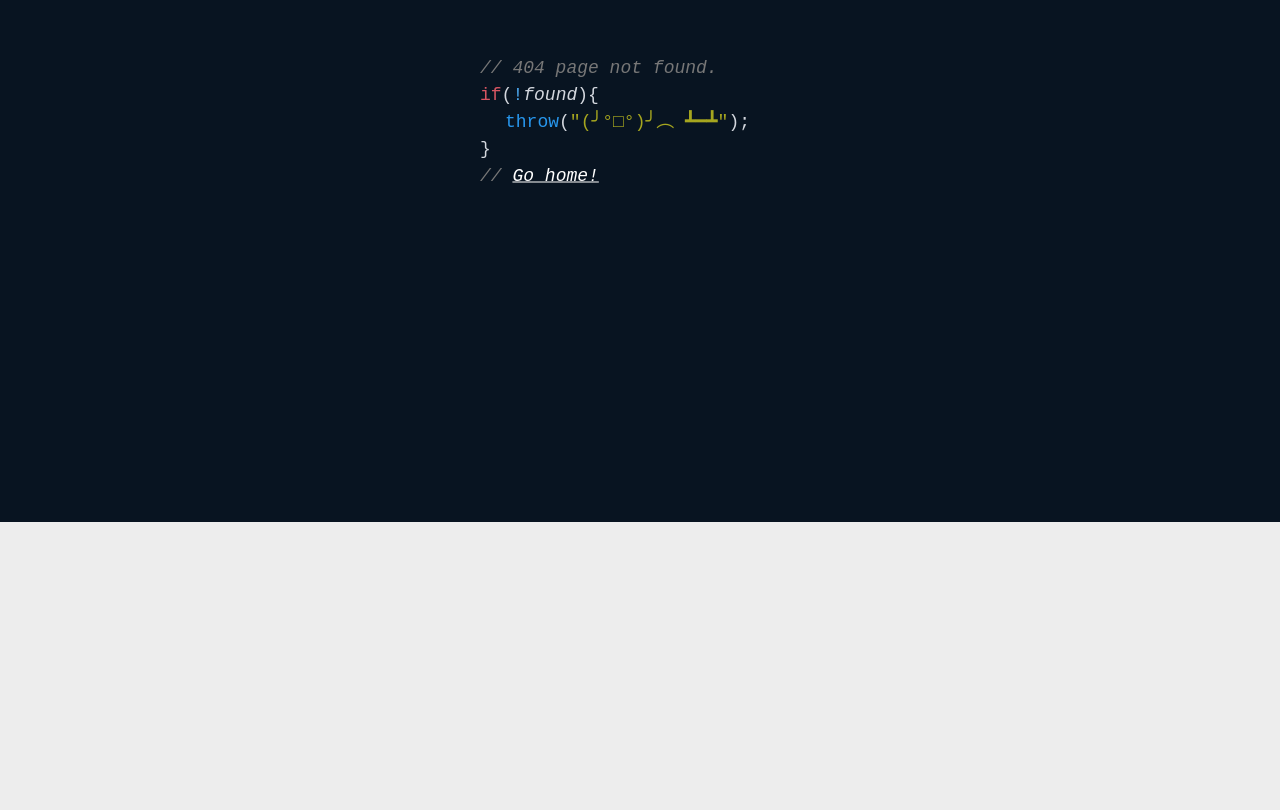
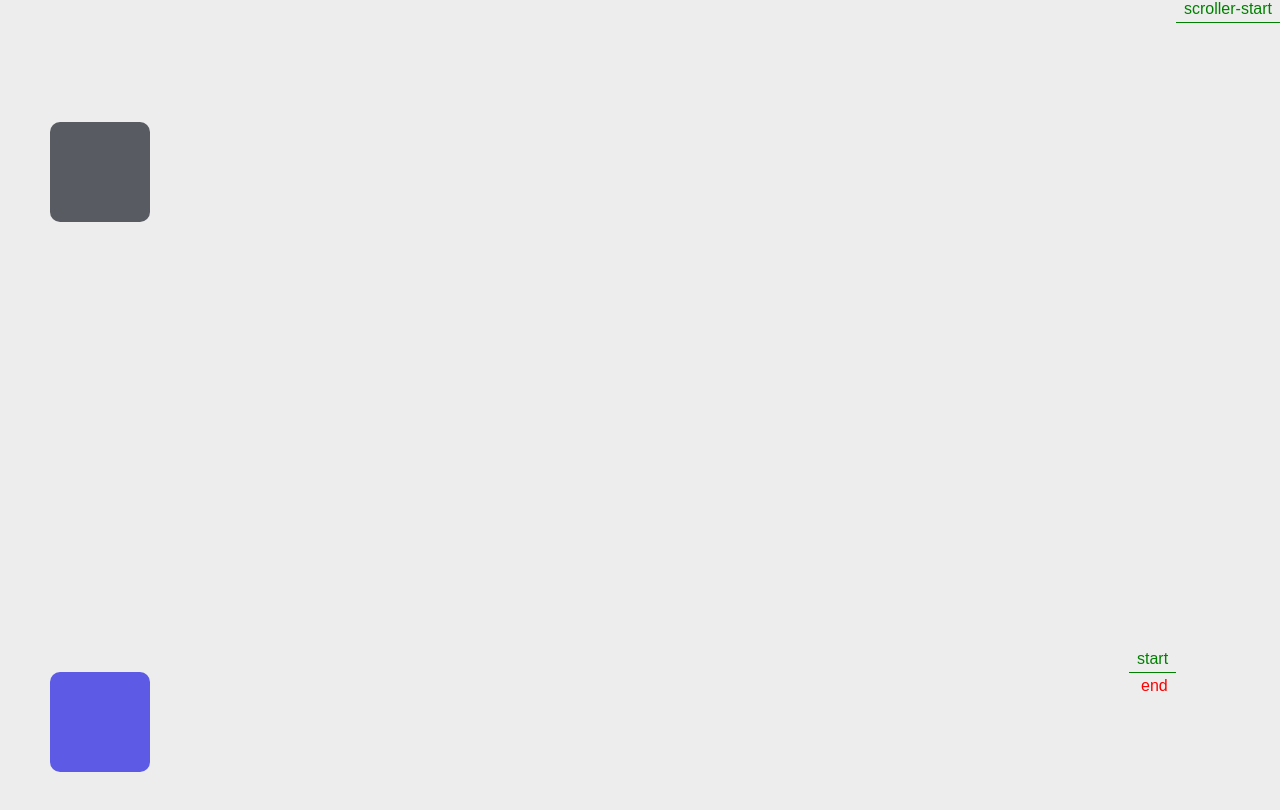
Before and after one commit to dypbkb1314/yolora, a React app: page /gsap in a window 1280 px wide. Before the commit this address had no page. Shown: the part 278-1088 px from the top of the page. Before the commit the page ends 800 px from the top, so only its background shows below. Built offline with nearby package versions, Linux system fonts and the light colour scheme.

Commit message:
feat: update

```diff
--- a/package.json
+++ b/package.json
@@ -35,6 +35,7 @@
     "eslint-webpack-plugin": "^3.1.1",
     "file-loader": "^6.2.0",
     "fs-extra": "^10.0.0",
+    "gsap": "^3.12.4",
     "html-webpack-plugin": "^5.5.0",
     "identity-obj-proxy": "^3.0.0",
     "isomorphic-unfetch": "^4.0.2",
--- /dev/null
+++ b/src/pages/gsap/index.jsx
@@ -0,0 +1,83 @@
+import React, { useEffect, useRef, useLayoutEffect } from 'react';
+import gsap from 'gsap';
+import { ScrollTrigger } from 'gsap/ScrollTrigger';
+import './index.less';
+
+gsap.registerPlugin(ScrollTrigger);
+
+const Child = ({className, children}) => {
+    return <div className={"box " + className}>{children}</div>
+}
+
+export default function Gsap(){
+    const boxRef = useRef(null);
+
+    useLayoutEffect(() => {
+        let ctx = gsap.context(() => {
+            gsap.to(".box", {
+                x: 400,
+                duration: 2,
+                scrollTrigger: {
+                    trigger: ".box",
+                    pin: ".box",
+                    markers: true,
+                    start: 'top 300px', // 距离视口顶部300触发
+                    end: 'top 100px', // 距离视口顶部100停止
+                    scrub: true,
+                },
+            });
+        })
+        return () => ctx.revert()
+    })
+
+    return (
+        <div ref={boxRef} style={{ height: '500vh' }}>
+            <div className="box"></div>
+            <div className="animate"></div>
+        </div>
+    )
+}
+
+// scrollTrigger: {
+//     trigger: '.selector', // 选择器或元素
+//         start: 'top center',  // [trigger start] [scrollor start] 位置
+//         // 或者使用相对量： '+=500'
+//         end: '20px 80%',      // [trigger end] [scrollor end] 位置
+//         scrub: true,          // ⭐ 是否跟随滚动条滚动 或者 追赶时间（单位s）
+//         pin: true,            // ⭐ 或者 要pin的选择器或者元素
+//
+//         // 只用于开发模式，
+//         // 或 {startColor: '#fff', endColor: 'red'} 自定义标记颜色
+//         markers: true,
+//         // 对应事件： onEnter onLeave onEnterBack onLeaveBack
+//         // 其余可选actions: complete | reverse | none
+//         toggleActions: 'play pause resume reset', // ⭐
+//         toggleClass: 'active',
+//         fastScrollEnd: true,       // 或者 速度值
+//         containerAnimation: tween, // 线性动画
+//         id: 'my-id',
+//         anticipatePin: 1, // 可能避免跳跃
+//         snap: {
+//         // 或者 ’labels‘ 或者 函数 或者 数组
+//         snapTo: 1 / 10, // 进度增量，每次 1 / 10
+//             duration: 0.5,
+//             direction: true,
+//             ease: 'power3',
+//             onComplete: callback,
+//         // 其它回调： onStart, onInterrupt
+//     },
+//     pinReparent: true,         // 在pin的时候移到 documentElement
+//         pinSpacing: true,          // ⭐
+//         pinType: 'transform',      // 或者 'fixed'
+//         pinnedContainer: '.selector',
+//         preventOverlaps: true,     // 或任意 字符串
+//         once: true,
+//         endTrigger: '.selector',   // selector | element
+//         horizontal: true,          // 切换模式
+//         invalidateOnRefresh: true, // 刷新时清除开始值
+//         refreshPriority: 1,        // 影响刷新顺序
+//         onEnter: callback
+//     // 其余回调
+//     // onLeave | onEnterBack | onLeaveBack | onUpdate
+//     // onToggle | onRefresh | onRefreshInit | onScrubComplete
+// }
--- /dev/null
+++ b/src/pages/gsap/index.less
@@ -0,0 +1,17 @@
+.box{
+  width: 100px;
+  height: 100px;
+  background-color: #5d5ae6;
+  border-radius: 10px;
+  margin: 50px;
+  position: relative;
+  top: calc(100vh + 100px);
+
+}
+.animate{
+  width: 100px;
+  height: 100px;
+  background-color: #585b61;
+  border-radius: 10px;
+  margin: 50px;
+}
--- a/src/pages/home/index.tsx
+++ b/src/pages/home/index.tsx
@@ -8,10 +8,18 @@ import './index.less';
 const Home = (props: any) => {
   const jk = new Array(10).fill(1).map((item, index) => index);
   const [allList] = useState(jk);
+  const [val, setVal] = useState('');
 
   useEffect(() => {
-    console.log('RootStore', props.RootStore.mobile);
-    console.log('UserStore', props.UserStore);
+    console.log(99)
+    var ws = new WebSocket('ws://localhost:3999');
+
+    ws.onopen = () => {
+      console.log('链接11')
+    };
+    ws.onmessage = (res) => {
+      console.log(res)
+    };
   }, []);
 
   const Item = ({ num }: any) => (
@@ -38,6 +46,14 @@ const Home = (props: any) => {
               return <Item num={index} />;
             })}
           </StreamGrid> */}
+          <textarea
+            name=''
+            id=''
+            cols={30}
+            rows={10}
+            onChange={(e) => setVal(e.target.value)}
+          ></textarea>
+          {/* <button onClick={() => ws.send(val)}>send message</button> */}
         </div>
         {/* info */}
       </main>
--- /dev/null
+++ b/src/pages/three/house.jsx
@@ -0,0 +1,38 @@
+import * as THREE from 'three';
+import { OrbitControls } from 'three/examples/jsm/controls/OrbitControls.js';
+import img1 from './girl.png';
+
+const group1 = new THREE.Group();
+group1.name = '主体';
+
+const textureLoader = new THREE.TextureLoader();
+const loaderImg = textureLoader.load(img1);
+loaderImg.wrapS = THREE.RepeatWrapping;
+loaderImg.wrapT = THREE.RepeatWrapping;
+loaderImg.repeat.set(10, 10)
+loaderImg.offset.x += 10;
+
+const houseMaterial = new THREE.MeshBasicMaterial({
+    // color: '#35f59b',
+    side: THREE.DoubleSide,
+    map: loaderImg,
+})
+const houseGeomery = new THREE.PlaneGeometry(300, 150)
+// const houseGeomery = new THREE.SphereGeometry(50)
+// const houseGeomery = new THREE.BoxGeometry(100, 100, 100)
+const mesh = new THREE.Mesh(houseGeomery, houseMaterial);
+// console.log(houseGeomery.attributes.uv)
+
+// const uvs = new Float32Array([
+//     0.3, 0,
+//     0.6, 0,
+//     0.6, 1,
+//     0.3, 1,
+// ])
+// houseGeomery.attributes.uv = new THREE.BufferAttribute(uvs, 2)
+// mesh.position.set(100, 50, 0)
+mesh.rotateX(-Math.PI / 2)
+mesh.position.y = 1;
+// group1.add(mesh)
+
+export default mesh;
--- a/src/pages/three/index.jsx
+++ b/src/pages/three/index.jsx
@@ -77,6 +77,9 @@ import * as THREE from 'three';
 import { OrbitControls } from 'three/examples/jsm/controls/OrbitControls';
 import Stats from 'three/examples/jsm/libs/stats.module';
 import { GUI } from 'three/examples/jsm/libs/lil-gui.module.min';
+
+import group1 from './house';
+import houseMainMesh from "./house";
 
 // 查看帧率
 const stats = new Stats();
@@ -185,12 +188,14 @@ scene.add(mesh);
 mesh.translateOnAxis(vectories, 50)
 
 scene.add(axesHelper);
-const camera = new THREE.PerspectiveCamera(120, 1, 1, 1000); // 创建透视投影相机
-camera.position.set(75, 50, 75); // 设置相机在场景中的位置
+const camera = new THREE.PerspectiveCamera(120, 1, 1, 7000); // 创建透视投影相机
+camera.position.set(500, 500, 3750); // 设置相机在场景中的位置
 camera.lookAt(mesh.position); // 设置相机的拍摄目标
 
 const pointLight = new THREE.PointLight(0xffffff, 1, 0, 0); // 创建点光源
-pointLight.position.set(75, 100, 75); // 设置点光源位置
+pointLight.position.set(75, 50, 1750); // 设置点光源位置
+
+// const pointLight = new THREE.AmbientLight()
 
 const pointHelper = new THREE.PointLightHelper(pointLight, 10); // 设置光源辅助
 scene.add(pointHelper); // 添加至场景
@@ -251,10 +256,6 @@ const lightFolder = gui.addFolder('光线参数');
 lightFolder.close();
 lightFolder.addColor(pointLight, 'color').name('光源颜色');
 
-console.log('position', mesh.position)
-console.log('rotation', mesh.rotation)
-console.log('quaternion', mesh.quaternion)
-
 const euler = new THREE.Euler(Math.PI / 4, 0, Math.PI / 3)
 pointMesh.rotation.copy(euler)
 
@@ -264,7 +265,7 @@ const normallize = rotateVector.normalize();
 pointMesh.rotateOnAxis(normallize, Math.PI / 6)
 
 const color = new THREE.Color();
-color.setStyle('#f53565')
+color.setStyle('#ffffff')
 color.setHex(0x00ff11)
 color.setRGB(1,2,3)
 pointMaterials.color.set(color)
@@ -278,20 +279,41 @@ planeMaterial.side = THREE.DoubleSide;
 const planeMesh = new THREE.Mesh(planeGeometry, planeMaterial)
 planeMesh.position.set(55, 55, 0)
 
-scene.add(planeMesh)
+// scene.add(planeMesh)
 
 const planeMesh2 = planeMesh.clone()
 planeMesh2.material.wireframe = true;
 planeMesh2.position.set(-50, -50,-50);
 planeMesh2.rotateX(Math.PI / 3)
-scene.add(planeMesh2)
+// scene.add(planeMesh2)
 
-console.log(planeMesh.geometry, planeMesh.material)
+// group
+// const group1 = new THREE.Group();
+const obj3d = new THREE.Object3D();
+
+const pointmesh2 = pointMesh.clone();
+const mesh2 = mesh.clone();
+
+pointmesh2.position.set(-60, -60,-60)
+mesh2.position.set(100, 0, 100)
+
+// group1.add(pointmesh2, mesh2)
+// obj3d.add(pointmesh2, mesh2)
+
+// scene.add(group1)
+// scene.add(obj3d)
+
+scene.add(houseMainMesh);
+
+const gridHelper = new THREE.GridHelper(300, 25, 0x004444, 0x004444)
+scene.add(gridHelper)
+console.log(houseMainMesh.children[0])
 
 function render() {
   stats.update();
-  if (isRotate.bool) {
+    if (isRotate.bool) {
     mesh.rotateY(0.01);
+    houseMainMesh.rotation.x += 0.01;
   }
   renderer.render(scene, camera);
   window.requestAnimationFrame(render);
--- a/src/routes.tsx
+++ b/src/routes.tsx
@@ -9,6 +9,7 @@ const Error = lazy(() => import('./pages/error'));
 const Login = lazy(() => import('./pages/login'));
 const Three = lazy(() => import('./pages/three'));
 const List = lazy(() => import('./pages/list'));
+const Gsap = lazy(() => import('./pages/gsap'));
 
 const routes = [
   {
@@ -36,6 +37,10 @@ const routes = [
     element: <List />,
   },
   {
+    path: '/gsap',
+    element: <Gsap />,
+  },
+  {
     path: '/account',
     element: (
       <RequiredAuth>
```
Also changed, not shown: 1 other file (tests, documents, lock files or other folders).
